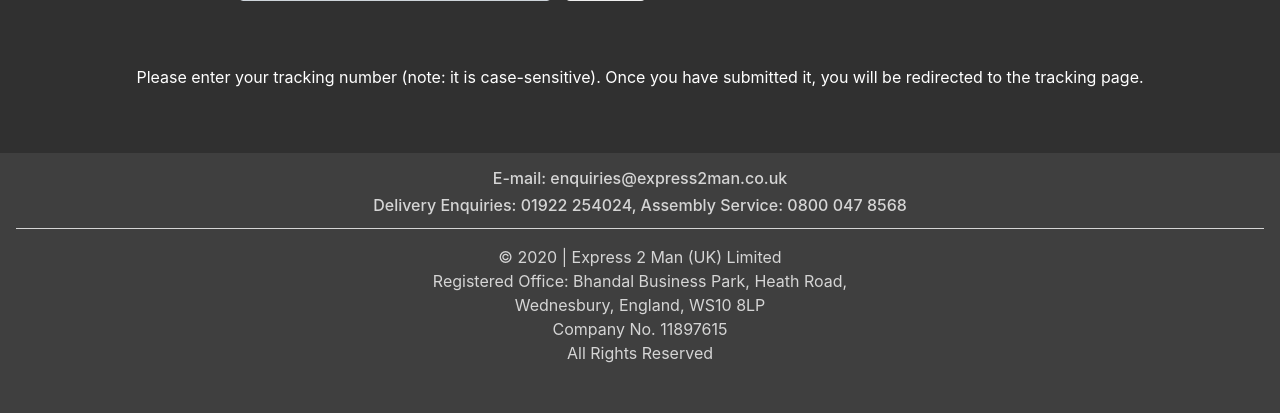
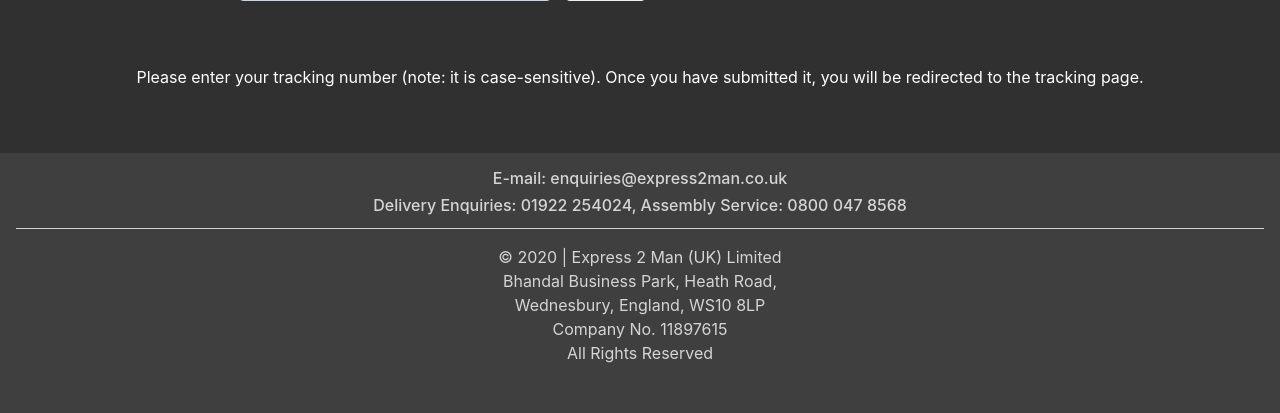
Before and after one commit to nathanxo/E2MTracking, a Flask app: page / in a window 1280 px wide. Shown: the part 413-826 px from the top of the page. Run offline with Flask 2, Linux system fonts and the light colour scheme; some libraries are stand-ins or nearby versions.

Commit message:
Registered office removed from footer

```diff
--- a/templates/index.html
+++ b/templates/index.html
@@ -101,7 +101,7 @@
 		<hr class="light">
 		<p>
 		&copy; 2020 &vert; Express 2 Man (UK) Limited <br>
-		Registered Office: Bhandal Business Park, Heath Road, <br>
+		Bhandal Business Park, Heath Road, <br>
 		Wednesbury, England, WS10 8LP <br>
 		Company No. 11897615<br>
 		All Rights Reserved
```
